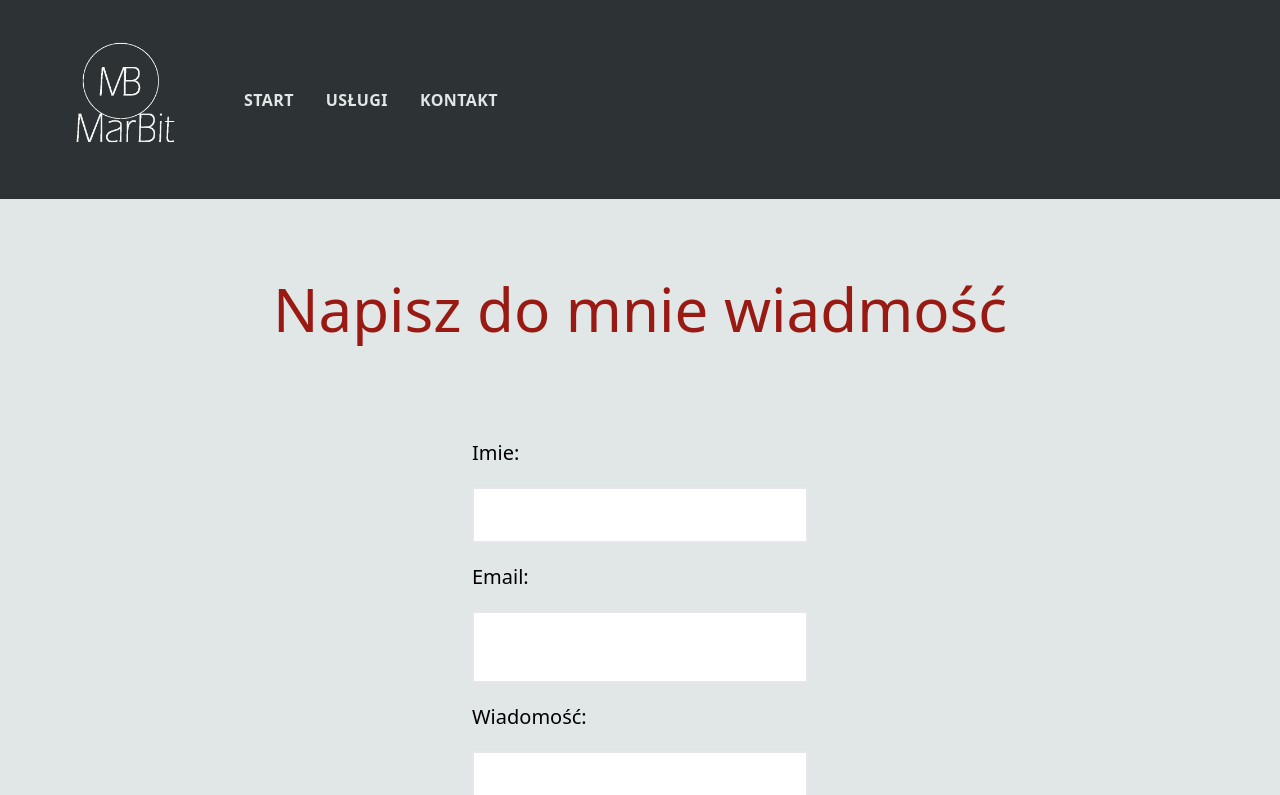
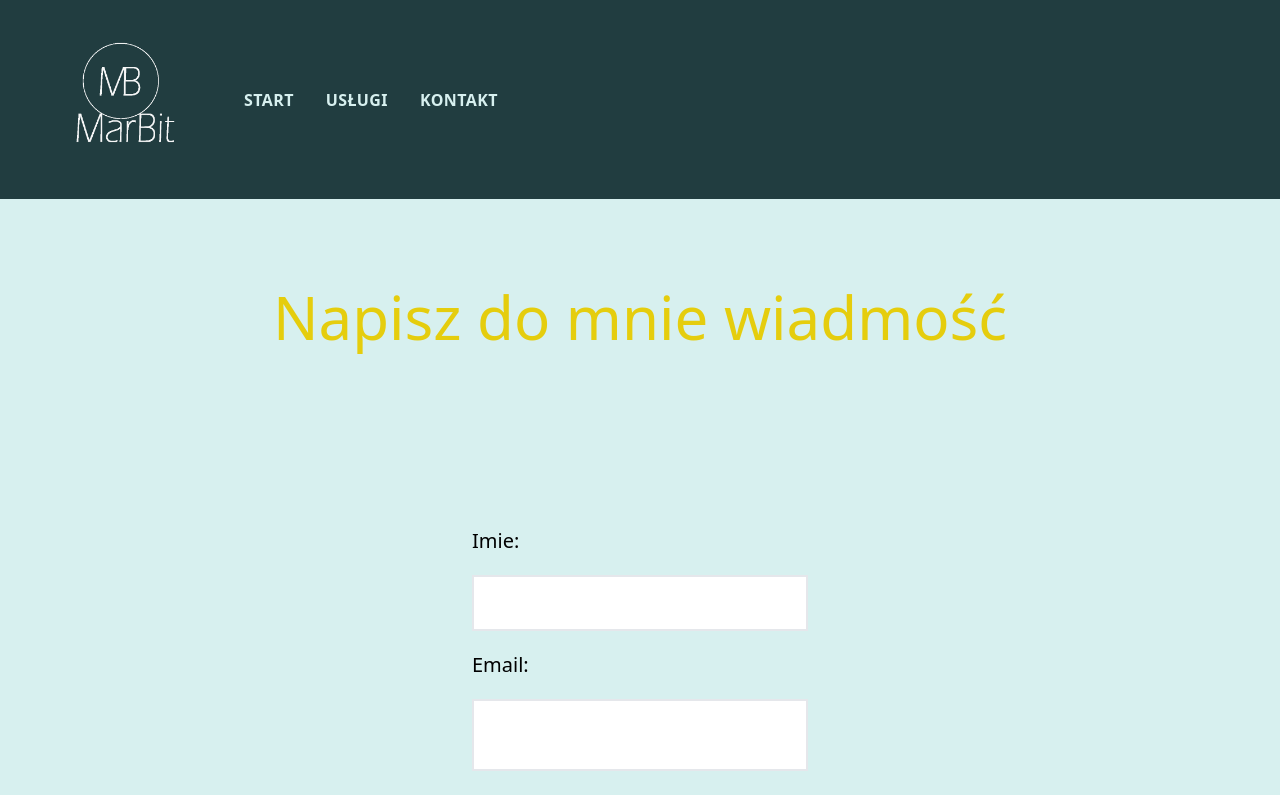
Before and after one commit to marcinbik/cv3, a Next.js app: page /contact in a window 1280 px wide. Shown: the top 795 px of the page. Built offline with nearby package versions, Linux system fonts and the light colour scheme; a web font is replaced by a local one.

Commit message:
colors productdescription

```diff
--- a/components/Animate.js
+++ b/components/Animate.js
@@ -1,19 +1,5 @@
-const callback = function (entries) {
-  entries.forEach((entry) => {
-    console.log(entry)
+import React from 'react'
 
-    if (entry.isIntersecting) {
-      entry.target.classList.add('animate-fadeIn')
-    } else {
-      entry.target.classList.remove('animate-fadeIn')
-    }
-  })
+export default function Animate() {
+  return <div>Animate</div>
 }
-
-const observer = new IntersectionObserver(callback)
-
-const targets = document.querySelectorAll('.js-show-on-scroll')
-targets.forEach(function (target) {
-  target.classList.add('opacity-0')
-  observer.observe(target)
-})
--- a/components/CardProduct.js
+++ b/components/CardProduct.js
@@ -8,13 +8,13 @@ export default function CardProduct({ title, text, price, href = '#' }) {// esli
   ))
 
   return (
-    <div className="hover:scale-105 max-w-xl mb-10  justify-center bg-gradient-to-r from-primary-700 to-primary-400 rounded-lg col-span-12  md:col-span-6 xl:col-span-3 z-0 transition-all overflow-hidden grid">
+    <div className="hover:scale-105 max-w-xl mb-10  justify-center bg-gradient-to-r from-primary-700 to-primary-600 rounded-lg col-span-12  md:col-span-6 xl:col-span-3 z-0 transition-all overflow-hidden grid">
       <Link href={href}>
         <div className="  text-primary-50 py-16  grow">
           <h2 className="text-center text-xl lg:text-3xl font-display font-bold mb-2">
             {title}
           </h2>
-          <p className="mb-10 text-center font-display text-xl lg:text-3xl font-bold text-accent-200">
+          <p className="mb-10 text-center font-display text-xl lg:text-3xl font-bold text-accent-300">
             od {price} zł
           </p>
           <div className="lg:text-lg px-5">{listItems}</div>
--- a/components/Contact.js
+++ b/components/Contact.js
@@ -15,13 +15,13 @@ export default function Contact() {
             height={300}
           />
         </div>
-        <div className="sm:col-span-12  md:col-span-4 hover:text-accent-900 transition-all   ">
+        <div className="sm:col-span-12  md:col-span-4 hover:text-accent-500 transition-all   ">
             <FontAwesomeIcon icon={faPhone} />
           <Link href="tel:887407337" className="px-2">
             887407337
           </Link>
         </div>
-        <div className="sm:col-span-12 md:col-span-4 hover:text-accent-900 transition-all   ">
+        <div className="sm:col-span-12 md:col-span-4 hover:text-accent-500 transition-all   ">
           <FontAwesomeIcon icon={faEnvelope} />
           <Link href="mailto:marcinbikiewicz@gmail.com" className="px-2">
             marcinbikiewicz@gmail
--- a/components/Lead.js
+++ b/components/Lead.js
@@ -1,6 +1,6 @@
 export default function Lead({ id, text }) {
   return (
-    <div className="col-span-12 container mx-auto text-center text-accent-800 p-2 text-3xl md:text-6xl mb-20 ">
+    <div className="col-span-12 container mx-auto text-center text-accent-500 p-2 text-3xl md:text-6xl m-10 pb-20 ">
       <h3 id={id}>{text}</h3>
     </div>
   )
--- a/components/ProductDescription.js
+++ b/components/ProductDescription.js
@@ -1,4 +1,14 @@
-export default function ProductDescription({ title, lead, list, text, id='#' }) { // eslint-disable-line
+import Image from 'next/image'
+
+export default function ProductDescription({
+  img,
+  title,
+  lead,
+  list,
+  text,
+  id = '#',
+}) {
+  // eslint-disable-line
   const listItems = list.map((element) => (
     <div key={title + element} className="p-4">
       <li>{element}</li>
@@ -6,12 +16,16 @@ export default function ProductDescription({ title, lead, list, text, id='#' })
     </div>
   ))
   return (
+    <>
       <div
         id={id}
-      className=" h-fit  container mx-auto  md:p-10  rounded-lg my-40 bg-cover col-span-12 overflow-hidden  relative z-0 "
+        className=" h-fit  container mx-auto  md:p-10  rounded-lg  bg-cover col-span-12   relative z-0 "
       >
         <div className=" flex-initial  lg:w-[80vw] backdrop-blur-xl   bg-black/80   relative rounded-xl">
-        <h1 className="z-10 font-display font-bold tracking-wide p-10 text-accent-100  text-3xl">
+            <div className="relative aspect-video rounded-xl  ">
+              <Image className=' rounded-lg' src={img} alt={img} fill />
+            </div>
+          <h1 className="z-10 font-display font-bold tracking-wide p-10  text-accent-100  text-3xl">
             {title}
           </h1>
           <div className="text-primary-50 xl:text-xl pt-0 p-10">
@@ -25,5 +39,6 @@ export default function ProductDescription({ title, lead, list, text, id='#' })
           </div>
         </div>
       </div>
+    </>
   )
 }
--- a/pages/contact.js
+++ b/pages/contact.js
@@ -2,6 +2,7 @@ import Form from 'components/Form'
 import Navbar from 'components/Navbar'
 import Contact from 'components/Contact'
 import Head from 'components/Head'
+import Lead from 'components/Lead'
 
 export default function services() {
   return (
@@ -11,9 +12,7 @@ export default function services() {
       <Navbar/>
 
       </div>
-      <div className="col-span-12 text-center text-accent-800 text-6xl mb-10 ">
-        <h3>Napisz do mnie wiadmość</h3>
-      </div>
+      <Lead text="Napisz do mnie wiadmość"/>
       <Form />
       <div className="mb-20"></div>
       <Contact />
--- a/pages/index.js
+++ b/pages/index.js
@@ -11,7 +11,7 @@ export default function Home() {
   useEffect(() => {
     const callback = function (entries) {
       entries.forEach((entry) => {
-        console.log(entry)
+        console.log(entry.target.classList)
 
         if (entry.isIntersecting) {
           entry.target.classList.add('animate-fadeIn')
@@ -64,7 +64,7 @@ export default function Home() {
       </div>
 
       <div className="md:grid container  js-show-on-scroll transition-all grid-cols-12 mx-auto  items-center gap-8  justify-center z-10   text-primary-50  mb-48  ">
-        <div className="   justify-center items-center transition-all sm:col-span-12 md:col-span-8 text-lg md:text-xl first-letter:text-4xl  first-letter:mr-1 rounded-xl   bg-gradient-to-r my-5 from-primary-900 to-primary-400 p-3 md:p-20 ">
+        <div className="   justify-center items-center transition-all sm:col-span-12 md:col-span-8 text-lg md:text-xl first-letter:text-4xl  first-letter:mr-1 rounded-xl   bg-gradient-to-r my-5 from-primary-900 to-primary-600 p-3 md:p-20 ">
           <p>
             Strony internetowe i sklepy internetowe są niezbędnymi narzędziami
             dla każdej firmy, która chce dotrzeć do swoich klientów w
--- a/pages/services.js
+++ b/pages/services.js
@@ -13,8 +13,8 @@ export default function services() {
       </div>
       <div className="mt-20"></div>
       <Lead text={'Opis Usług'} />
-      <div className="bg-[url('/wordpress.jpg')] md:m-20 bg-cover h-fit rounded-xl">
         <ProductDescription
+          img={'/wordpress.jpg'}
           title={'Strona Wordpress dla twojej Firmy'}
           lead={'Strona Wordpress dla twojej Firmy'}
           list={[
@@ -26,11 +26,9 @@ export default function services() {
             ' Podsumowując, WordPress to popularna platforma do tworzenia stron internetowych, która ma wiele zalet. Dzięki prostemu interfejsowi i mnogości dostępnych narzędzi, WordPress jest łatwy do nauki i obsługi. Posiada również dużą społeczność użytkowników, którzy dzielą się swoimi doświadczeniami i rozwiązaniami. Na WordPressie można znaleźć tysiące darmowych i płatnych szablonów oraz wtyczek, co ułatwia tworzenie i rozwijanie strony. Wszystkie te cechy sprawiają, że WordPress jest jedną z najczęściej wybieranych platform do tworzenia stron internetowych.'
           }
         />
-      <div/>
-      <div/>
-      </div>
+        <div />
+        <div />
       <Contact />
     </div>
-
   )
 }
--- a/styles/globals.css
+++ b/styles/globals.css
@@ -2,11 +2,12 @@
 @tailwind base;
 @tailwind components;
 @tailwind utilities;
+
 html,
 body {
   -webkit-font-smoothing: antialiased;
   -moz-osx-font-smoothing: grayscale;
-  background-color: #e0e7e6;
+  background-color: #d7f0ef;
   padding: 0;
   margin: 0;
 }
--- a/tailwind.config.js
+++ b/tailwind.config.js
@@ -8,30 +8,30 @@ module.exports = {
     extend: {
       colors: {
         primary: {
-          DEFAULT: '#6d8182',
-          50: '#f6f7f7',
-          100: '#e0e7e6',
-          200: '#c1cecd',
-          300: '#9badad',
-          400: '#6d8182',
-          500: '#5b6f71',
-          600: '#485759',
-          700: '#3c4849',
-          800: '#323c3d',
-          900: '#2d3334',
+          DEFAULT: '#55aaac',
+          50: '#f3faf9',
+          100: '#d7f0ef',
+          200: '#afe0de',
+          300: '#7fc9c8',
+          400: '#55aaac',
+          500: '#3f979b',
+          600: '#2d6f74',
+          700: '#275b5e',
+          800: '#23494c',
+          900: '#213d40',
         },
         accent: {
-          DEFAULT: '#fa7d55',
-          50: '#fff3ed',
-          100: '#ffe4d5',
-          200: '#fdc6ab',
-          300: '#fc9e75',
-          400: '#fa7d55',
-          500: '#f74518',
-          600: '#e82c0e',
-          700: '#c01d0e',
-          800: '#991913',
-          900: '#7b1713',
+          DEFAULT: '#f5e71a',
+          50: '#fdfee8',
+          100: '#fafdc4',
+          200: '#f9fb8d',
+          300: '#f9f54b',
+          400: '#f5e71a',
+          500: '#e5cd0d',
+          600: '#c6a208',
+          700: '#9e750a',
+          800: '#825c11',
+          900: '#6f4b14',
         },
       },
 
```
Lines whose indentation alone changed are shown as unchanged.
